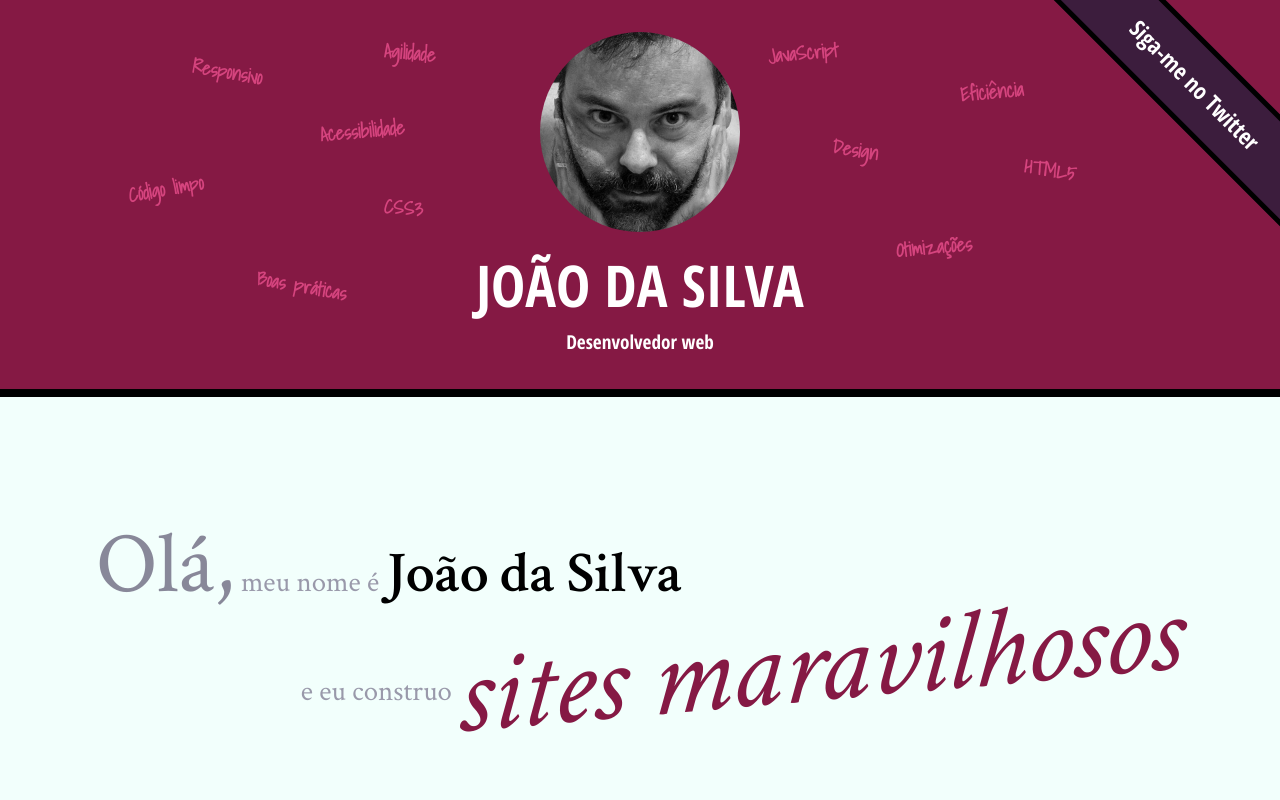
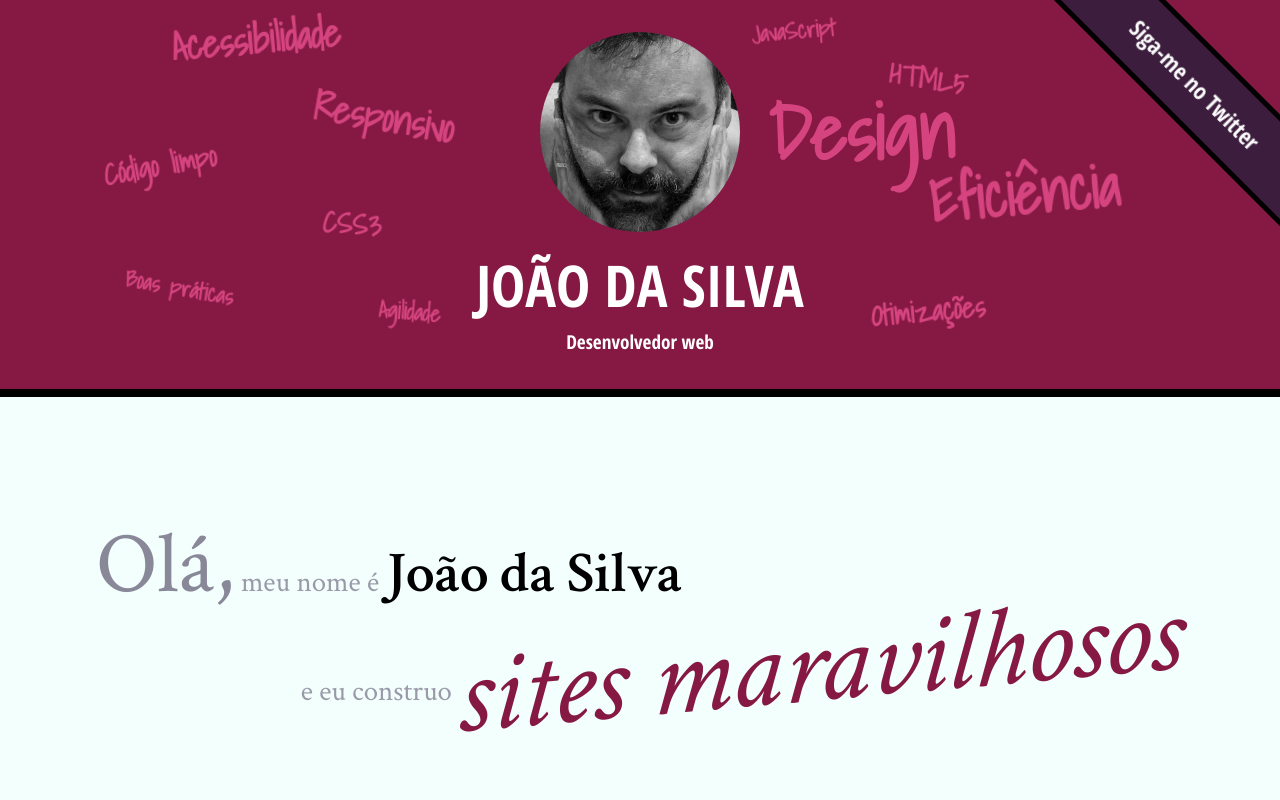
Before and after one commit to clestonv/html5-css3-ii, a plain HTML site: page index.html in a window 1280 px wide. Shown: the top 800 px of the page. Drawn offline with Linux system fonts and the light colour scheme.

Commit message:
Aletara pagina index

```diff
--- a/css/index.css
+++ b/css/index.css
@@ -169,69 +169,72 @@ main {
     color: #F26;
 }
 
+.palavras-home li {
+    font-size: 400%;
+}
+
 .eficiencia {
-    top: 20%;
-    left: 75%;
-    transform: rotate(-5deg);
+    top: 50%;
+    left: 60%;
+    transform: translate(-50%, -50%) rotate(-5deg) translateZ(4px) scale(0.25);
 }
 
 .boas-praticas {
     top: 70%;
     left: 20%;
-    transform: rotate(10deg);
+    transform:translate(-50%, -50%) rotate(10deg) translateZ(1px) scale(0.25);
 }
 
 .codigo-limpo {
   top: 45%;
-  left: 10%;
-  transform: rotate(-10deg);
+  left: 25%;
+  transform: translate(-50%, -50%) rotate(-10deg) translateZ(2px) scale(0.25);
 }
 
 .css3 {
-    top: 50%;
-    left: 30%;
-    transform: rotate(5deg);
+    top: 55%;
+    left: 35%;
+    transform: translate(-50%, -50%)rotate(5deg) translateZ(2px) scale(0.25);
 }
 
 .html5 {
-    top: 40%;
-    left: 80%;
-    transform: rotate(10deg);
+    top: 30%;
+    left: 65%;
+    transform: translate(-50%, -50%) rotate(10deg) translateZ(2px) scale(0.25);
 }
 .javascript {
-    top: 10%;
+    top: 15%;
     left: 60%;
-    transform: rotate(-5deg);
+    transform: translate(-50%,-50%) rotate(-5deg) translatez(1px) scale(0.25);
 }
 
 .acessibilidade {
     top: 30%;
-    left: 25%;
-    transform: rotate(-5deg);
+    left: 35%;
+    transform: translate(-50%, -50%)rotate(-5deg) translateZ(3px) scale(0.25);
 }
 
 .responsivo {
-    top: 15%;
-    left: 15%;
-    transform: rotate(10deg);
+    top: 40%;
+    left: 40%;
+    transform: translate(-50%, -50%) rotate(10deg) translateZ(3px) scale(0.25);
 }
 
 .otimizacoes {
-    top: 60%;
-    left: 70%;
-    transform: rotate(-5deg);
+    top: 70%;
+    left: 65%;
+    transform: translate(-50%, -50%) rotate(-5deg) translateZ(2px) scale(0.25);
 }
-
-.agilidade {
-    top: 10%;
-    left: 30%;
-    transform: rotate(5deg);
+  .agilidade {
+    top: 75%;
+    left: 35%;
+    transform: translate(-50%, -50%) rotate(5deg) translateZ(1px) scale(0.25);
 }
 
 .design {
-    top: 35%;
-    left: 65%;
-    transform: rotate(10deg);
+    top: 19%;
+    left: 60%;
+    transform: transform(-50%, -50%) rotate(-10deg) translateZ(2px) scale(0.25);
 }
 
 .banner-twitter {
@@ -256,3 +259,12 @@ main {
     font-size: 1.2em;
     font-family: "Open Sans Condensed", sans-serif;
 }
+
+.palavras-home {
+    perspective: 6px;
+    position: absolute;
+    top: 0;
+    left: 0;
+    width: 100%;
+    height: 100%;
+}
--- a/index.html
+++ b/index.html
@@ -16,7 +16,7 @@
         <img class="foto-home" src="imagens/eu.jpg" alt="Foto de João da Silva">
         <h1>João da Silva</h1>
         <p class="subtitulo-principal">Desenvolvedor web</p>
-        <ul>
+        <ul class="palavras-home">
             <li class="palavra-home eficiencia">Eficiência</li>
             <li class="palavra-home boas-praticas">Boas práticas</li>
             <li class="palavra-home codigo-limpo">Código limpo</li>
```
